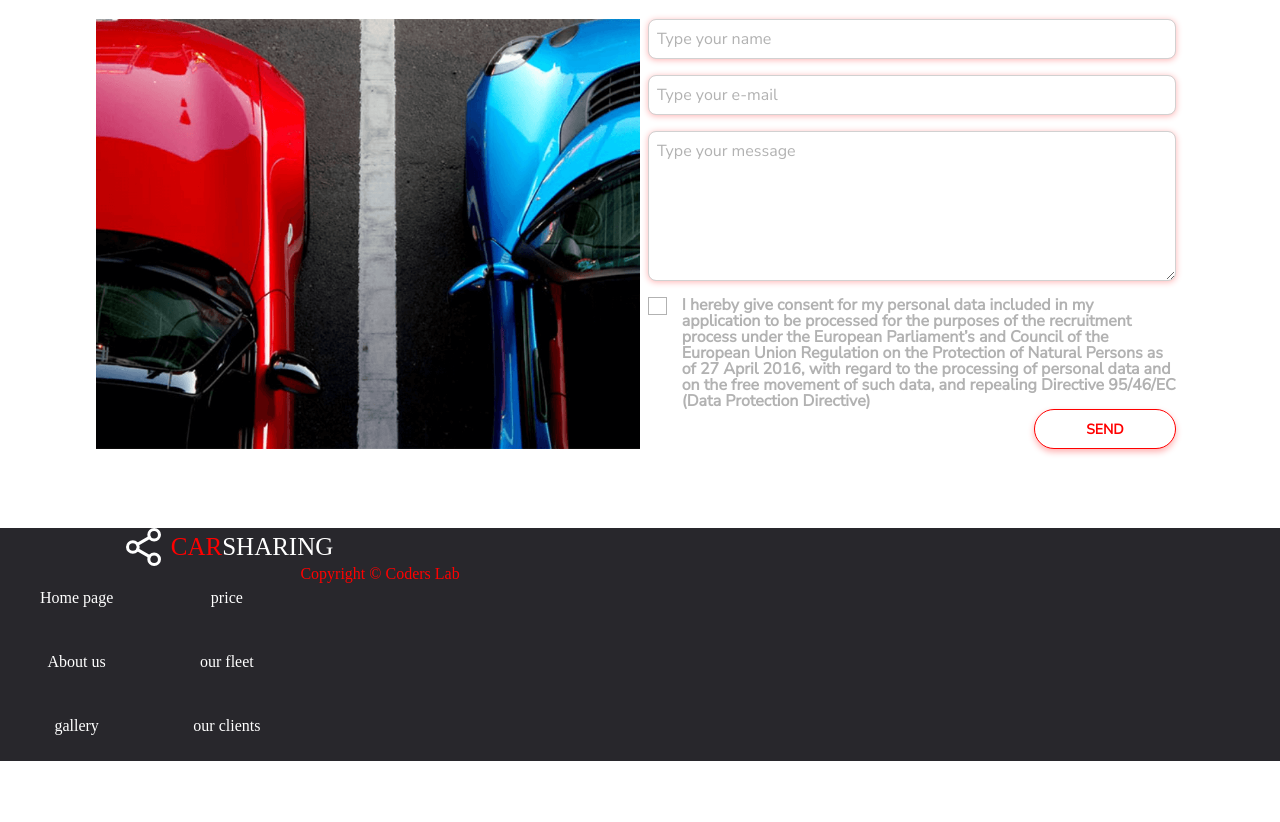
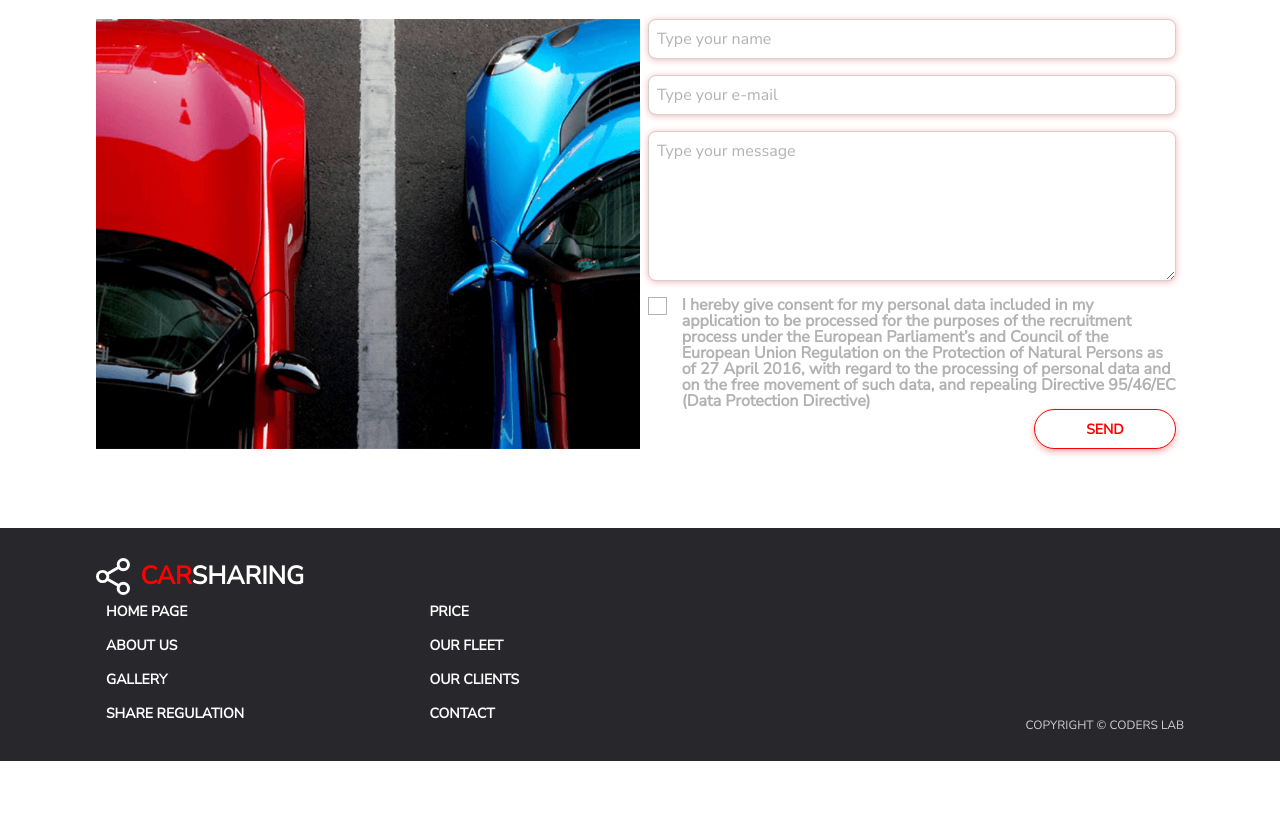
Before and after one commit to iKacperG/CarSharing-WebPage, a plain HTML site: page index.html in a window 1280 px wide. Shown: the part 2672-3494 px from the top of the page. After the commit the page ends 3433 px from the top, so only its background shows below. Drawn offline with nearby package versions, Linux system fonts and the light colour scheme.

Commit message:
Project ready for cosmetic adjustments

```diff
--- a/css/style.css
+++ b/css/style.css
@@ -593,19 +593,25 @@ width:16px;
     display:flex;
     height: 233px;
     color:red;
+    width:100%;
+    justify-content: center;
 
 }
 
 .foot-navigation{
     display: flex;
-    justify-content: space-around;
+
+    justify-content: center;
 
 }
 
-.footer-content{
+
+
+.footbar{
+    width:100%;
     display: flex;
+    flex-direction: column;
 }
-
 header.foot-header::after {
     content: "Sharing";
     color: #fff;
@@ -615,10 +621,49 @@ header.foot-header::after {
 .foot-header{
     display: flex;
 
-    justify-content: center;
+    justify-content: flex-start;
     align-items: center;
     font-size: 25px;
     text-transform: uppercase;
     color: red;
     z-index: 2;
 }
+
+.column{
+    height:100%;
+    flex-grow: 1;
+    display: flex;
+    flex-direction: column;
+
+
+}
+
+.copyright{
+    flex-grow: 2;
+    justify-content: flex-end;
+    align-self:flex-end;
+    text-align:right;
+    color:#D1D1D1;
+    font-size:12px;
+    font-weight: 300;
+}
+
+.footer-content{
+    display: flex;
+    flex-direction: column;
+    width: 1088px;
+    text-transform: uppercase;
+    font-size: 14px;
+
+    font-family: 'Nunito Sans', sans-serif;
+    font-weight: bold;
+    justify-content:center;
+
+}
+
+.column a{
+    display:inline;
+    text-align: left;
+    width:100%;
+    padding:10px;
+}
--- a/index.html
+++ b/index.html
@@ -211,6 +211,7 @@
                     <a href="">Home page</a>
                     <a href="">About us</a>
                     <a href="">gallery</a>
+                    <a href="">share regulation</a>
                 </div>
                 <div class="column">
                     <a href="">price</a>
```
Lines whose indentation alone changed are shown as unchanged.
